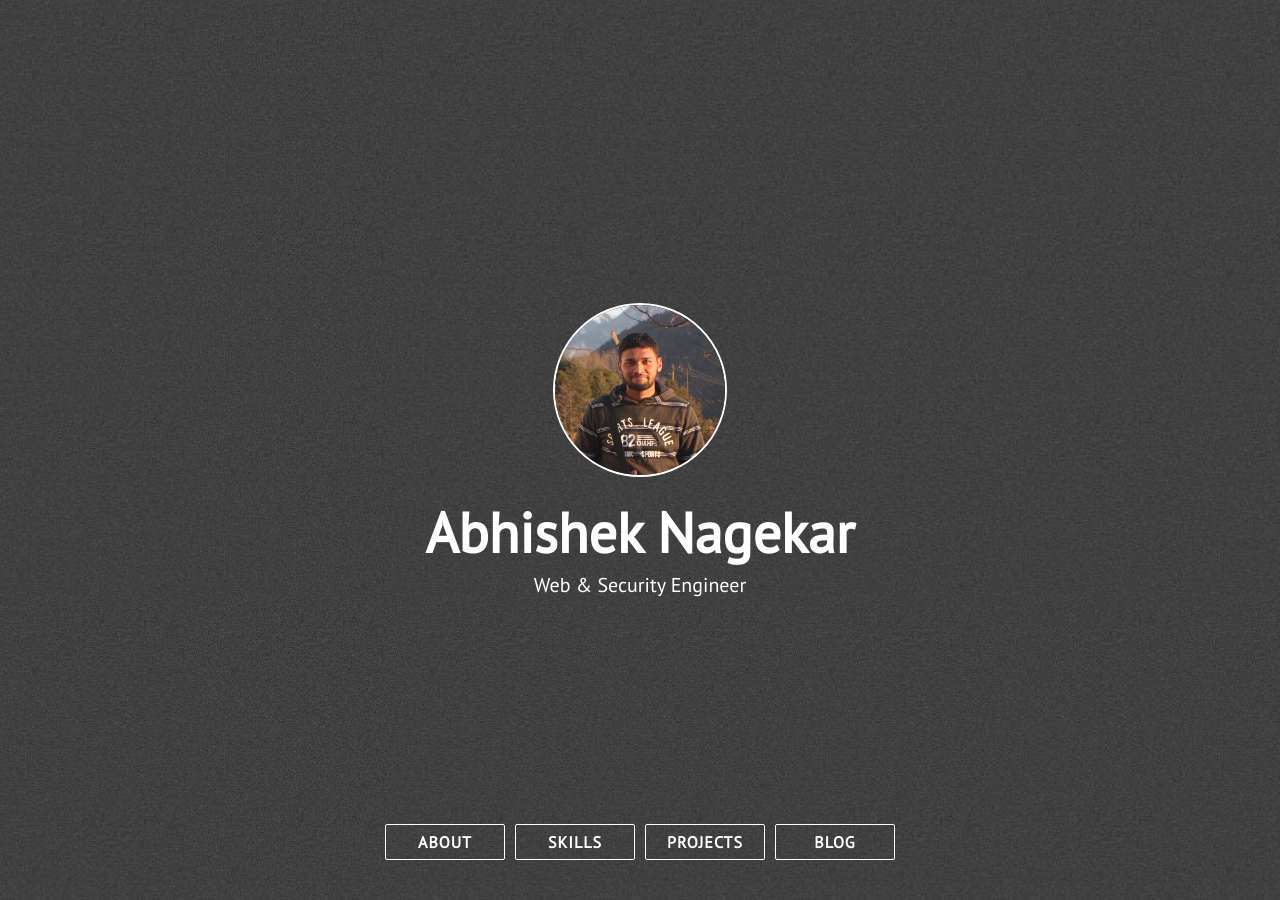
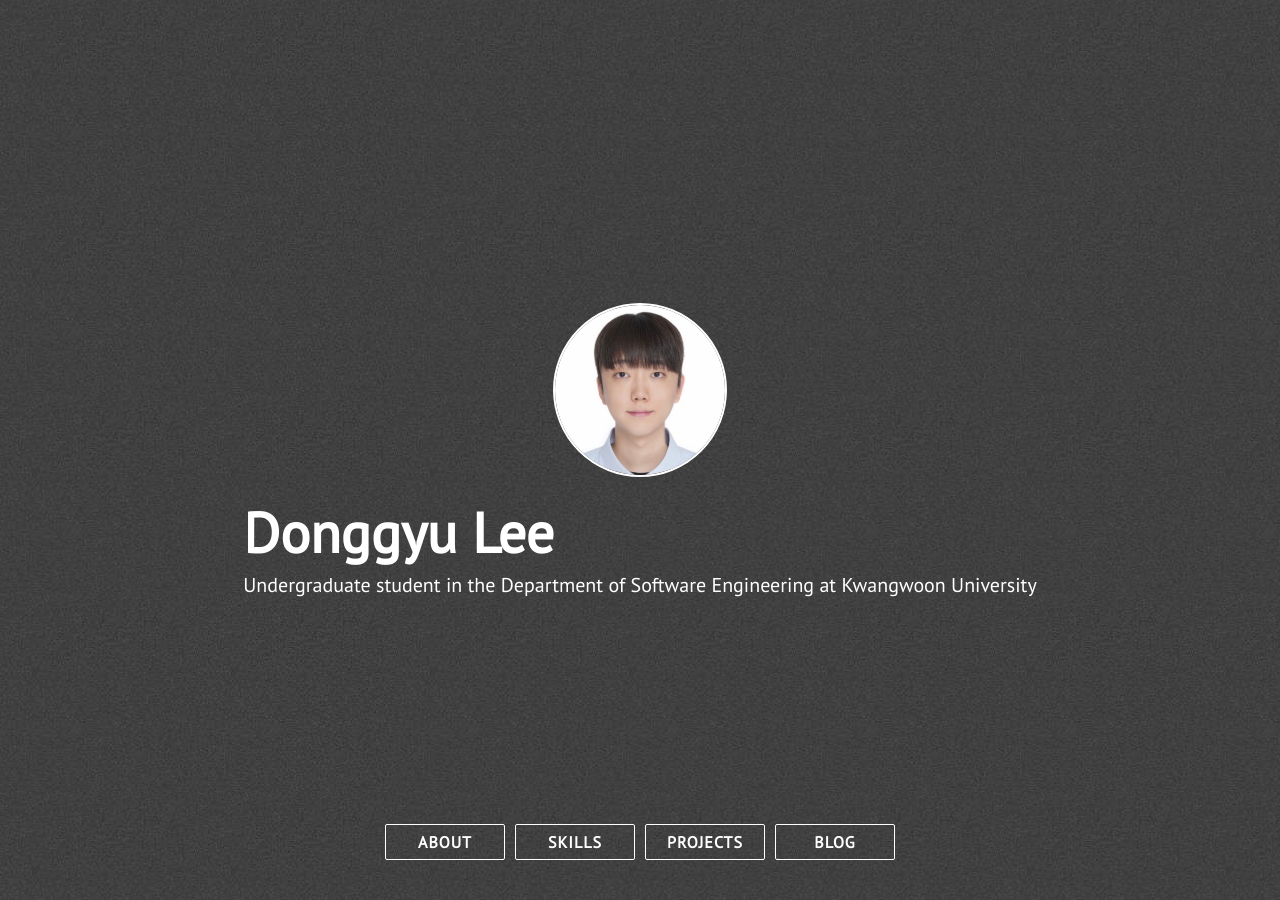
Before and after one commit to tony7078/DonggyuLee.github.io, a Jekyll site: the page built from index.html, in a window 1280 px wide and 900 px high. Built offline with Jekyll 4.4.1, drawn with Linux system fonts in a browser that asks for light colours; nearby versions of some CDN libraries; some of the changed text lies outside the part shown.

```diff
--- a/_config.yml
+++ b/_config.yml
@@ -1,21 +1,21 @@
-title: Abhishek Nagekar
-description: Web & Security Engineer
-site_title: '@abhn - Abhishek Nagekar'
+title: Donggyu Lee
+description:  Undergraduate student in the Department of Software Engineering at Kwangwoon University
+site_title: 'tony7078.github.io'
 
 # Build settings
 markdown: kramdown
 exclude: [vendor/ruby]
 
 # Personalization
-github_username: abhn
-blog_url: https://www.nagekar.com
-email: abhishek@nagekar.com
-keybase_username: abhn
-twitter_username: abhn_
-reddit_username: abhn
+github_username: tony7078
+blog_url: https://mextony.tistory.com
+email: tony7078@naver.com
+keybase_username: none
+twitter_username: none
+reddit_username: none
 
 # absolute or relative
-profile_picture: assets/images/pp.jpg
+profile_picture: assets/images/pp.jpeg
 
 # Google Analytics ID
 google_analytics:
--- a/_includes/head.html
+++ b/_includes/head.html
@@ -16,5 +16,5 @@
     <link rel="stylesheet" href="assets/css/main.css"/>
     <link rel="stylesheet" href="assets/css/card.css"/>
     <link rel="shortcut icon" href="assets/images/favicon.ico" />
-    <meta name="description" content="Portfolio - Abhishek Nagekar | Full stack web development, open source and information security">
+    <meta name="description" content="Portfolio - Donggyu Lee | Undergraduate student in the Department of Software Engineering at Kwangwoon University">
 </head>
--- a/index.html
+++ b/index.html
@@ -1,4 +1,4 @@
 ---
 layout: default
-title: Abhishek Nagekar
+title: Donggyu Lee
 ---
```
Also changed, not shown: assets/images/pp.jpeg (added), 3 other files.
